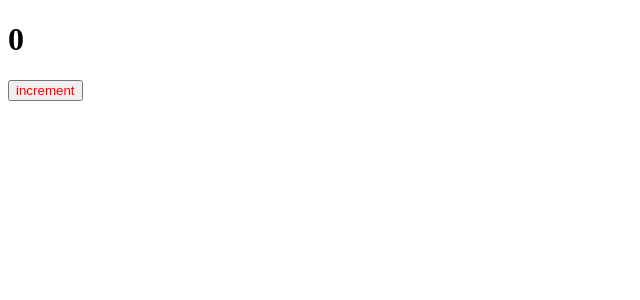
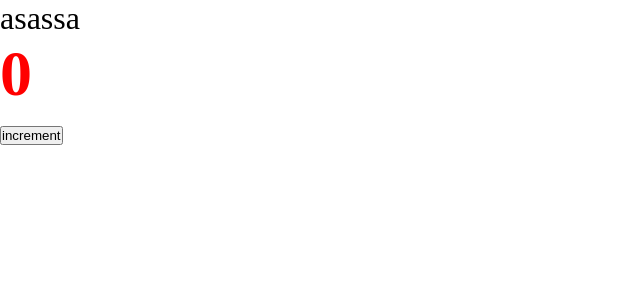
Before and after one commit to Pepe-f/good-react-project, a React app: page / in a window 1280 px wide. Shown: the top 300 px of the page, without its empty margins (0-640 px from the left). Built offline with nearby package versions, Linux system fonts and the light colour scheme.

Commit message:
CSS modules

```diff
--- a/package.json
+++ b/package.json
@@ -19,6 +19,7 @@
     "@types/webpack-dev-server": "^4.7.2",
     "css-loader": "^6.6.0",
     "html-webpack-plugin": "^5.5.0",
+    "mini-css-extract-plugin": "^2.5.3",
     "sass": "^1.49.9",
     "sass-loader": "^12.6.0",
     "style-loader": "^3.3.1",
--- /dev/null
+++ b/src/App.tsx
@@ -0,0 +1,13 @@
+import { Counter } from './components/Counter';
+import './index.scss';
+
+const App = () => {
+  return (
+    <div className='app'>
+      asassa
+      <Counter />
+    </div>
+  );
+};
+
+export default App;
--- a/src/components/Counter.scss
+++ b/src/components/Counter.module.scss
@@ -1,3 +1,3 @@
-button {
+.button {
   color: red;
 }
--- a/src/components/Counter.tsx
+++ b/src/components/Counter.tsx
@@ -1,5 +1,5 @@
 import { useState } from 'react';
-import './Counter.scss';
+import classes from './Counter.module.scss';
 
 export const Counter = () => {
   const [count, setCount] = useState(0);
@@ -9,7 +9,7 @@
   }
 
   return (
-    <div>
+    <div className={classes.button}>
       <h1>{count}</h1>
       <button onClick={increment}>increment</button>
     </div>
--- /dev/null
+++ b/src/index.scss
@@ -0,0 +1,9 @@
+* {
+  margin: 0;
+  padding: 0;
+  box-sizing: border-box;
+}
+
+.app {
+  font-size: 32px;
+}
--- a/src/index.tsx
+++ b/src/index.tsx
@@ -1,9 +1,7 @@
 import { render } from 'react-dom';
-import { Counter } from './components/Counter';
+import App from './App';
 
 render(
-  <div>
-    <Counter />
-  </div>,
+  <App />,
   document.getElementById('root'),
 );
```
Also changed, not shown: src/global.d.ts (added, +7 -0 lines), 4 other files (tests, documents, lock files or other folders).
